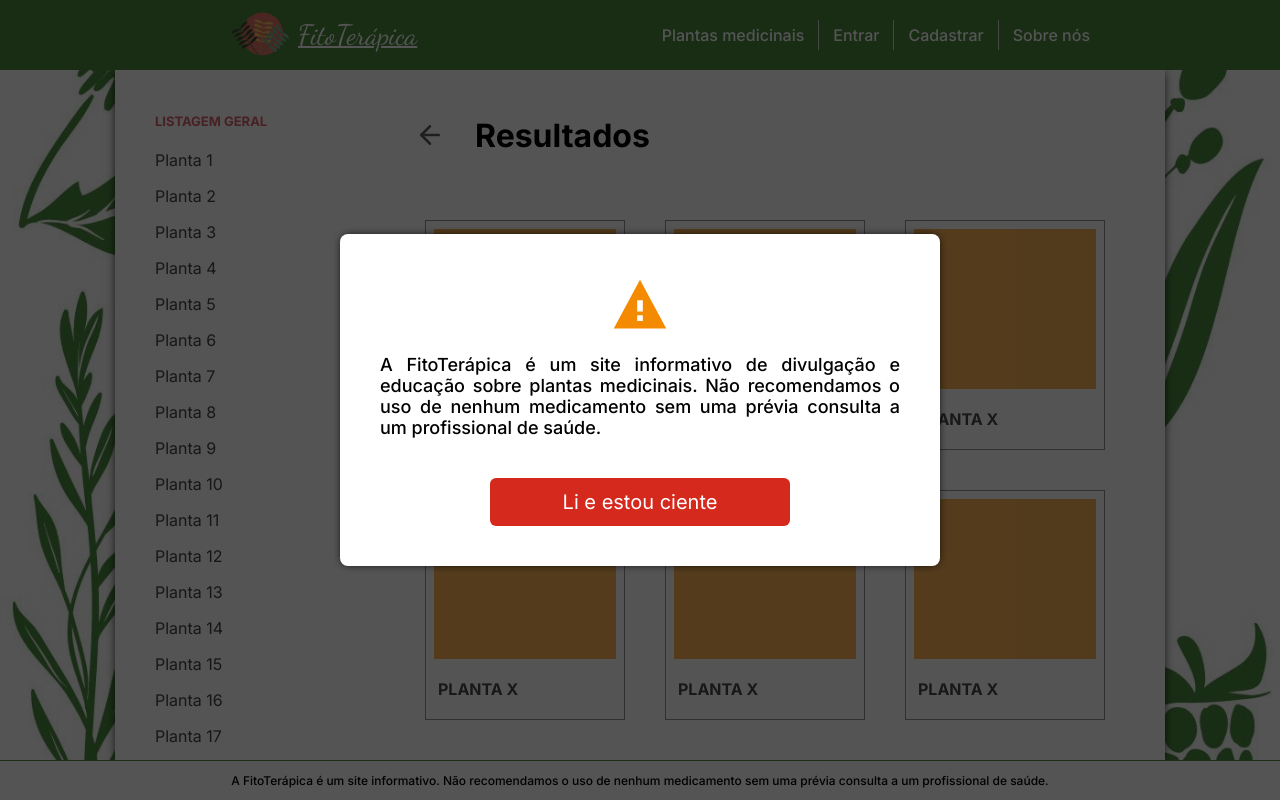
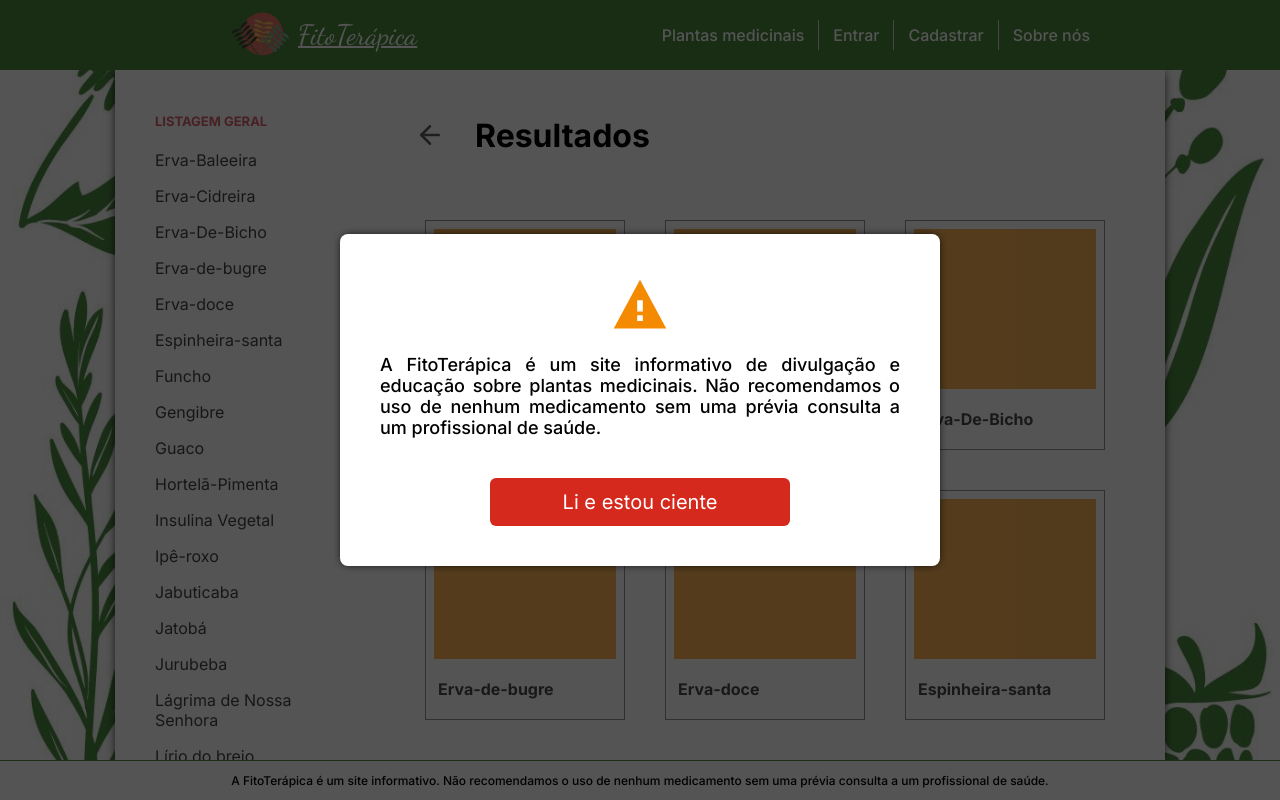
Before and after one commit to MisaelOPereira/Fitoterapica, a React (Vite) app in the folder codigo/: page /results in a window 1280 px wide. Built offline with nearby package versions, Linux system fonts and the light colour scheme.

Commit message:
Add search and filter functionality

```diff
--- a/codigo/data/db.json
+++ b/codigo/data/db.json
@@ -8,7 +8,7 @@
     }
   ],
 
-  "plants":[
+  "plants": [
     {
         "$schema":"https://json-schema.org/draft/2022-05/schema",
         "$id":"https://example.com/plant.schema.json",
@@ -98,8 +98,8 @@
     },
 
     {
-      "NomeComun": "Erva-Baleeira",
-      "PlantId": 5.1,
+      "NomeComum": "Erva-Baleeira",
+      "PlantId": "5.1",
       "OutrosNomesComuns":
       [
 
@@ -138,8 +138,8 @@
       "Origem": "Mata Atlântica"
     },
     {
-      "NomeComun": "Erva-Cidreira",
-      "PlantId": 5.2,
+      "NomeComum": "Erva-Cidreira",
+      "PlantId": "5.2",
       "OutrosNomesComuns":
       [
           "Melisa"
@@ -172,14 +172,18 @@
       ],
       "Regionalidade":
       [
-
+        "Norte",
+        "Nordeste",
+        "Centro-Oeste",
+        "Sudeste",
+        "Sul"
       ],
       "Origem": "África"
 
     },
     {
-      "NomeComun": "Erva-De-Bicho",
-      "PlantId": 5.3,
+      "NomeComum": "Erva-De-Bicho",
+      "PlantId": "5.3",
       "OutrosNomesComuns":
       [
           "Pimenteira-d'água"
@@ -209,14 +213,18 @@
       ],
       "Regionalidade":
       [
-
+        "Norte",
+        "Nordeste",
+        "Centro-Oeste",
+        "Sudeste",
+        "Sul"
       ],
       "Origem": "América do Norte"
 
     },
     {
-      "NomeComun": "Erva-de-bugre",
-      "PlantId": 5.4,
+      "NomeComum": "Erva-de-bugre",
+      "PlantId": "5.4",
       "OutrosNomesComuns":
       [
           "Guaçatonga"
@@ -245,14 +253,18 @@
       ],
       "Regionalidade":
       [
-
+        "Norte",
+        "Nordeste",
+        "Centro-Oeste",
+        "Sudeste",
+        "Sul"
       ],
       "Origem": "Brasil"
 
     },
     {
-      "NomeComun": "Erva-doce",
-      "PlantId": 5.5,
+      "NomeComum": "Erva-doce",
+      "PlantId": "5.5",
       "OutrosNomesComuns":
       [
           "Anis"
@@ -287,8 +299,8 @@
 
     },
     {
-      "NomeComun": "Espinheira-santa",
-      "PlantId": 5.6,
+      "NomeComum": "Espinheira-santa",
+      "PlantId": "5.6",
       "OutrosNomesComuns":
       [
 
@@ -324,8 +336,8 @@
 
     },
     {
-      "NomeComun": "Funcho",
-      "PlantId": 6.1,
+      "NomeComum": "Funcho",
+      "PlantId": "6.1",
       "OutrosNomesComuns":
       [
       ],
@@ -358,13 +370,17 @@
       ],
       "Regionalidade":
       [
-
+        "Norte",
+        "Nordeste",
+        "Centro-Oeste",
+        "Sudeste",
+        "Sul"
       ],
       "Origem": "Mediterrâneo"
     },
     {
-      "NomeComun": "Gengibre",
-      "PlantId": 7.1,
+      "NomeComum": "Gengibre",
+      "PlantId": "7.1",
       "OutrosNomesComuns":
       [
 
@@ -406,8 +422,8 @@
 
     },
     {
-      "NomeComun": "Guaco",
-      "PlantId": 7.2,
+      "NomeComum": "Guaco",
+      "PlantId": "7.2",
       "OutrosNomesComuns":
       [
 
@@ -445,8 +461,8 @@
 
     },
     {
-      "NomeComun": "Hortelã-Pimenta",
-      "PlantId": 8.1,
+      "NomeComum": "Hortelã-Pimenta",
+      "PlantId": "8.1",
       "OutrosNomesComuns":
       [
 
@@ -480,7 +496,11 @@
       ],
       "Regionalidade":
       [
-
+        "Norte",
+        "Nordeste",
+        "Centro-Oeste",
+        "Sudeste",
+        "Sul"
       ],
       "Origem": "Europa"
 
@@ -492,7 +512,7 @@
             "Cipó-puçá"
         ],
         "NomeCientífico":"Cissus verticillata",
-        "AçãoSobreOCorpo":[{
+        "AçãoSobreOCorpo":{
             "UsoPrincipal":"Sistema Endócrino",
             "UsosRelacionados":[
                 "Diabetes",
@@ -502,13 +522,17 @@
             "ContraIndicações":[
                 "Não recomendado para mulheres grávidas"
             ]
-        }],
+        },
         "FormasdeUso":[
             "Alcolatura",
             "Extrato Aquoso"
         ],
         "Regionalidade":[
-            "América Tropical"
+          "Norte",
+          "Nordeste",
+          "Centro-Oeste",
+          "Sudeste",
+          "Sul"
         ],
         "Origem":"Cubana",
         "PartesUsadas":[
@@ -522,7 +546,7 @@
             "Pau d'arco"
         ],
         "NomeCientífico":"Handroanthus avellanedae",
-        "AçãoSobreOCorpo":[{
+        "AçãoSobreOCorpo":{
             "UsoPrincipal":"Sistema Corpóreo em Geral",
             "UsosRelacionados":[
                 "Hérnia",
@@ -536,16 +560,18 @@
                 "Pacientes com hemofilia, hepatopatia ou trombocitopenia",
                 "Reage com o lapachol e anticoagulantes"
             ]
-        }],
+        },
         "FormasdeUso":[
             "Decocto",
             "Infuso",
             "Cápsula"
         ],
         "Regionalidade":[
-            "Cerrado",
-            "Mata Atlântica",
-            "Comumente encontrada próxima a matas Ciliares"
+          "Norte",
+          "Nordeste",
+          "Centro-Oeste",
+          "Sudeste",
+          "Sul"
         ],
         "Origem":"Mata Atântica",
         "PartesUsadas":[
@@ -560,7 +586,7 @@
             "Jaboticabeira"
         ],
         "NomeCientífico":"Peleria cauliflora",
-        "AçãoSobreOCorpo":[{
+        "AçãoSobreOCorpo":{
             "UsoPrincipal":"Sistema Digestivo",
             "UsosRelacionados":[
                 "Diurética",
@@ -573,13 +599,15 @@
                 "Prejudica o efeito absorvente do intestino",
                 "Pode causar cancer se uso prolongado"
             ]
-        }],
+        },
         "FormasdeUso":[
             "Decocto",
             "Infuso"
         ],
         "Regionalidade":[
-            "Mata Atlântica"
+          "Nordeste",
+          "Sudeste",
+          "Sul"
         ],
         "Origem":"Brasileira",
         "PartesUsadas":[
@@ -605,7 +633,7 @@
             "lágrima"
         ],
         "NomeCientífico":"Hymenaea courbaril",
-        "AçãoSobreOCorpo":[{
+        "AçãoSobreOCorpo":{
             "UsoPrincipal":"Sistema Corpóreo em Geral",
             "UsosRelacionados":[
                 "Vermifugo",
@@ -615,7 +643,7 @@
                 "Anti-inflamatório"
             ],
             "ContraIndicações":[]
-        }],
+        },
         "FormasdeUso":[
             "Decocto",
             "Infuso",
@@ -626,7 +654,10 @@
             "Melito ou no Vinho"
         ],
         "Regionalidade":[
-            "Todo o brasil, menos sul"
+          "Norte",
+          "Nordeste",
+          "Centro-Oeste",
+          "Sudeste"
         ],
         "Origem":"Brasileira",
         "PartesUsadas":[
@@ -646,7 +677,7 @@
             "Juribeba"
         ],
         "NomeCientífico":"Solanum paniculatum",
-        "AçãoSobreOCorpo":[{
+        "AçãoSobreOCorpo":{
             "UsoPrincipal":"Sistema Digestivo",
             "UsosRelacionados":[
                 "Frebífugo",
@@ -659,7 +690,7 @@
                 "Proibido na gravidez",
                 "Pode gerar convulsões"
             ]
-        }],
+        },
         "FormasdeUso":[
             "Decocto",
             "Infuso",
@@ -668,7 +699,7 @@
             "Vinho"
         ],
         "Regionalidade":[
-            "Sul do Brasil"
+          "Sul"
         ],
         "Origem":"Brasileira",
         "PartesUsadas":[
@@ -685,7 +716,7 @@
             "Lágrimas-de-cristo"
         ],
         "NomeCientífico":"Coix lacrima-jobi",
-        "AçãoSobreOCorpo":[{
+        "AçãoSobreOCorpo":{
             "UsoPrincipal":"Sistema Renal",
             "UsosRelacionados":[
                 "Doenças renais",
@@ -697,13 +728,17 @@
             "ContraIndicações":[
                 "Proibido na gravidez"
             ]
-        }],
+        },
         "FormasdeUso":[
             "Decocto",
             "Infuso"
         ],
         "Regionalidade":[
-            "Todo o Brasil"
+          "Norte",
+          "Nordeste",
+          "Centro-Oeste",
+          "Sudeste",
+          "Sul"
         ],
         "Origem":"China",
         "PartesUsadas":[
@@ -721,7 +756,7 @@
             "Jasmim-borboleta"
         ],
         "NomeCientífico":"Hedychium coronarium",
-        "AçãoSobreOCorpo":[{
+        "AçãoSobreOCorpo":{
             "UsoPrincipal":"Sistema Respiratório",
             "UsosRelacionados":[
                 "Bronquite",
@@ -731,12 +766,16 @@
             "ContraIndicações":[
                 "Proibido na gravidez"
             ]
-        }],
+        },
         "FormasdeUso":[
             "Decocto"
         ],
         "Regionalidade":[
-            "Todo o Brasil, mas mais comumente áreas de brejo"
+          "Norte",
+          "Nordeste",
+          "Centro-Oeste",
+          "Sudeste",
+          "Sul"
         ],
         "Origem":"Asiática",
         "PartesUsadas":[
@@ -755,7 +794,7 @@
             "Baba-de-boi"
         ],
         "NomeCientífico":"Solanum lycocarpum",
-        "AçãoSobreOCorpo":[{
+        "AçãoSobreOCorpo":{
             "UsoPrincipal":"Sistema Respiratório",
             "UsosRelacionados":[
                 "Bronquite",
@@ -767,7 +806,7 @@
             "ContraIndicações":[
                 "Proibido na gravidez"
             ]
-        }],
+        },
         "FormasdeUso":[
             "Decocto",
             "Infuso",
@@ -776,7 +815,9 @@
             "Amido do fruto"
         ],
         "Regionalidade":[
-            "Cerrado"
+          "Nordeste",
+          "Centro-Oeste",
+          "Sudeste"
         ],
         "Origem":"Brasil",
         "PartesUsadas":[
@@ -802,7 +843,7 @@
             "Vermute"
         ],
         "NomeCientífico":"Artemisia absinthium",
-        "AçãoSobreOCorpo":[{
+        "AçãoSobreOCorpo":{
             "UsoPrincipal":"Sistema Digestório e reprodutor feminino",
             "UsosRelacionados":[
                 "Antiespasmódica",
@@ -815,7 +856,7 @@
                 "ingerido em doses elevadas, é um veneno que causa convulsões tetânicas, perturbações psíquicas e alucinações",
                 "A planta fresca pode provocar dermatite de contato, pode causar dor de cabeça, tremores, agitação, dormência, inquietação, falência renal, constipação, vertigem e vômitos"
             ]
-        }],
+        },
         "FormasdeUso":[
             "Decocto",
             "Infuso",
@@ -825,7 +866,11 @@
             "Macerado"
         ],
         "Regionalidade":[
-            "Todo o Brasil"
+            "Norte",
+            "Nordeste",
+            "Centro-Oeste",
+            "Sudeste",
+            "Sul"
         ],
         "Origem":"Grécia",
         "PartesUsadas":[
--- a/codigo/src/components/Header/index.tsx
+++ b/codigo/src/components/Header/index.tsx
@@ -1,5 +1,5 @@
 import { useState } from 'react';
-import { useAuth } from '../../contexts/AuthContext';
+import { useAuth } from '../../hooks/useAuth';
 import { useWindowDimensions } from '../../hooks/useWindowDimensions';
 
 import Drawer from 'react-modern-drawer'
--- a/codigo/src/components/ResultBox/index.tsx
+++ b/codigo/src/components/ResultBox/index.tsx
@@ -1,10 +1,16 @@
+import { Plant } from '../../services/api';
+
 import './styles.css';
 
-export function ResultBox() {
+interface ResultBoxProps {
+  plant: Plant;
+}
+
+export function ResultBox({ plant }: ResultBoxProps) {
   return (
-    <a href="/plants/X" className="result-box">
+    <a href={`/plants/${plant.NomeComum}`} className="result-box">
       <div className="image" />
-      <h2>PLANTA X</h2>
+      <h2>{plant.NomeComum}</h2>
     </a>
   );
 }
--- a/codigo/src/components/Sidebar/index.tsx
+++ b/codigo/src/components/Sidebar/index.tsx
@@ -1,21 +1,23 @@
+import { Plant } from '../../services/api';
+
 import './styles.css';
 
 interface SideBarProps {
-  onClick?: () => void;
+  plants: Plant[]
 }
 
-export function Sidebar({ onClick }: SideBarProps) {
+export function Sidebar({ plants }: SideBarProps) {
   return (
     <div className="sidebar">
       <span>LISTAGEM GERAL</span>
       <nav>
-        {Array.from({length: 60}, (_, i) => i + 1).map(e => {
+        {plants.map(plant => {
           return (
             <a
-              href={`/plants/${e}`}
-              onClick={onClick}
+              key={plant.PlantId}
+              href={`/plants/${plant.PlantId}`}
             >
-              Planta {e}
+              {plant.NomeComum}
             </a>
           )
         })}
--- a/codigo/src/components/SignInModal/index.tsx
+++ b/codigo/src/components/SignInModal/index.tsx
@@ -1,7 +1,7 @@
 import { SubmitHandler, useForm } from 'react-hook-form';
 import * as yup from 'yup';
 import { yupResolver } from '@hookform/resolvers/yup';
-import { useAuth } from '../../contexts/AuthContext';
+import { useAuth } from '../../hooks/useAuth';
 
 import { Button } from '../Button';
 import { Input } from '../Input';
--- a/codigo/src/components/SignUpModal/index.tsx
+++ b/codigo/src/components/SignUpModal/index.tsx
@@ -1,7 +1,7 @@
 import { SubmitHandler, useForm } from 'react-hook-form';
 import * as yup from 'yup';
 import { yupResolver } from '@hookform/resolvers/yup';
-import { useAuth } from '../../contexts/AuthContext';
+import { useAuth } from '../../hooks/useAuth';
 
 import { Button } from '../Button';
 import { Input } from '../Input';
--- a/codigo/src/pages/Home/styles.css
+++ b/codigo/src/pages/Home/styles.css
@@ -6,6 +6,11 @@
   box-shadow: 0px 0px 10px -2px #000000;
   margin: 20px auto;
   padding: 20px 40px 40px;
+  overflow: scroll;
+}
+
+.search-container::-webkit-scrollbar {
+  display: none;
 }
 
 .search-box {
--- a/codigo/src/pages/Results/index.tsx
+++ b/codigo/src/pages/Results/index.tsx
@@ -1,3 +1,7 @@
+import { useState, useEffect } from 'react';
+import db from '../../../data/db.json';
+import { Plant } from '../../services/api';
+
 import { Sidebar } from '../../components/Sidebar';
 import { ResultBox } from '../../components/ResultBox';
 import { FiArrowLeft } from 'react-icons/fi';
@@ -5,19 +9,68 @@ import { FiArrowLeft } from 'react-icons/fi';
 import './styles.css';
 
 export function Results() {
-  const params = new URLSearchParams(window.location.search);
+  const [plants, setPlants] = useState<Plant[]>([]);
+  const [filteredPlants, setFilteredPlants] = useState<Plant[]>([]);
 
-  const name = params.get('name');
-  const uses = params.getAll('use');
-  const regions = params.getAll('region');
+  useEffect(() => {
+    async function fetchPlants() {
+      const response = db.plants as Plant[];
+      response.shift();
+      const responsePlants = response;
 
-  console.log('Nome: ', name);
-  console.log('Usos: ', uses);
-  console.log('Regiões ', regions);
+      setPlants(responsePlants);
+
+      const params = new URLSearchParams(window.location.search);
+
+      const name = params.get('name');
+      const uses = params.getAll('use');
+      const regions = params.getAll('region');
+
+      if (name) {
+        const filtered = responsePlants.filter(plant => {
+          return plant.NomeComum.toLowerCase().includes(name.toLowerCase());
+        });
+
+        setFilteredPlants(filtered);
+      } else if (uses.length || regions.length) {
+        const filtered = responsePlants.filter(plant => {
+          let hasFilters = false;
+
+          if (uses.length) {
+            uses.forEach(use => {
+              if (plant.AçãoSobreOCorpo.UsosRelacionados.includes(use)) {
+                hasFilters = true;
+                return;
+              }
+            });
+          }
+
+          if (regions.length) {
+            regions.forEach(region => {
+              if (plant.Regionalidade.includes(region)) {
+                hasFilters = true;
+                return;
+              }
+
+              hasFilters = false;
+            });
+          }
+
+          return hasFilters;
+        });
+
+        setFilteredPlants(filtered);
+      } else {
+        setFilteredPlants(responsePlants);
+      }
+    }
+
+    (async () => await fetchPlants())();
+  }, []);
 
   return (
     <div className="results-page">
-      <Sidebar />
+      <Sidebar plants={plants} />
       <div className="results">
         <div className="results-title">
           <a href="/">
@@ -28,9 +81,9 @@ export function Results() {
         </div>
 
         <div className="results-boxes">
-          {Array.from({length: 8}, (_, i) => i + 1).map(e => {
+          {filteredPlants.map(plant => {
           return (
-            <ResultBox />
+            <ResultBox key={plant.PlantId} plant={plant} />
           )
         })}
         </div>
```
Also changed, not shown: codigo/src/contexts/AuthContext.tsx (+0 -10 lines), codigo/src/hooks/useAuth.ts (added, +12 -0 lines), codigo/src/pages/Home/index.tsx (+14 -8 lines), codigo/src/services/api.ts (+16 -0 lines).
